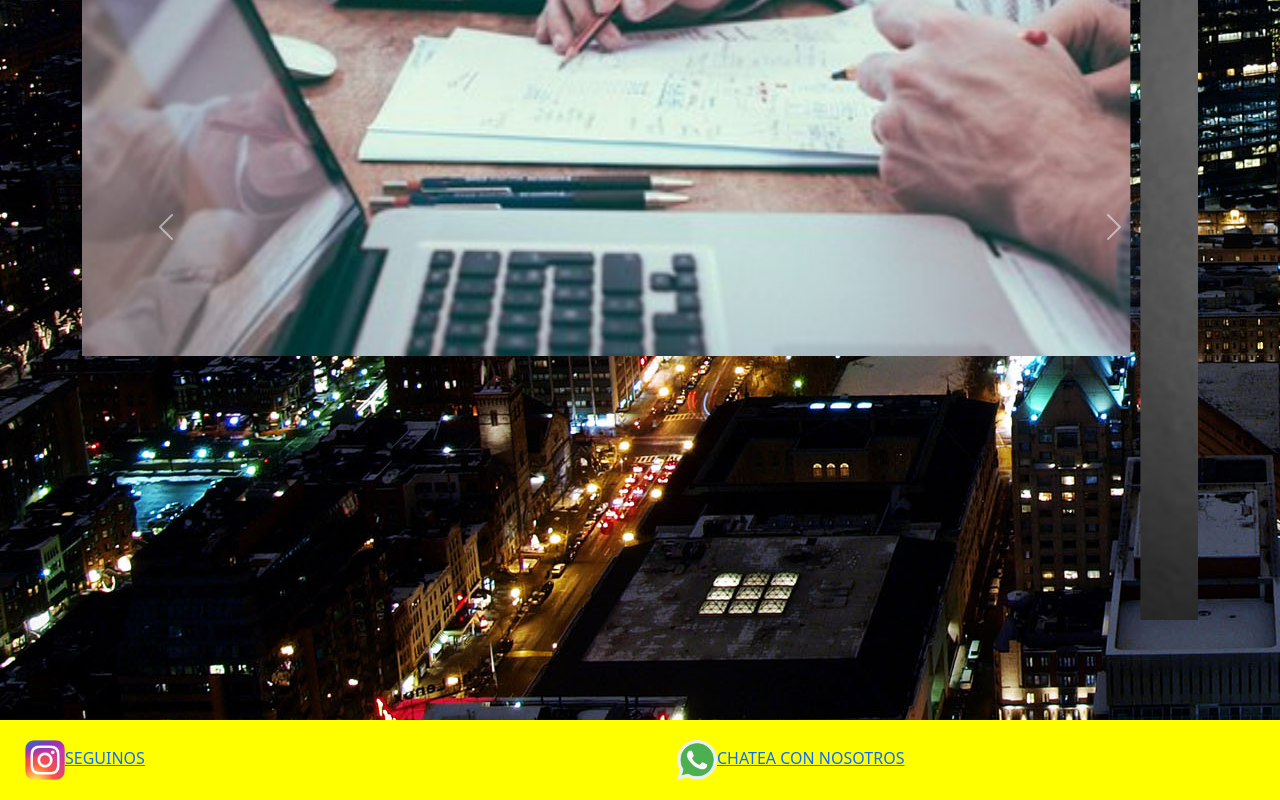
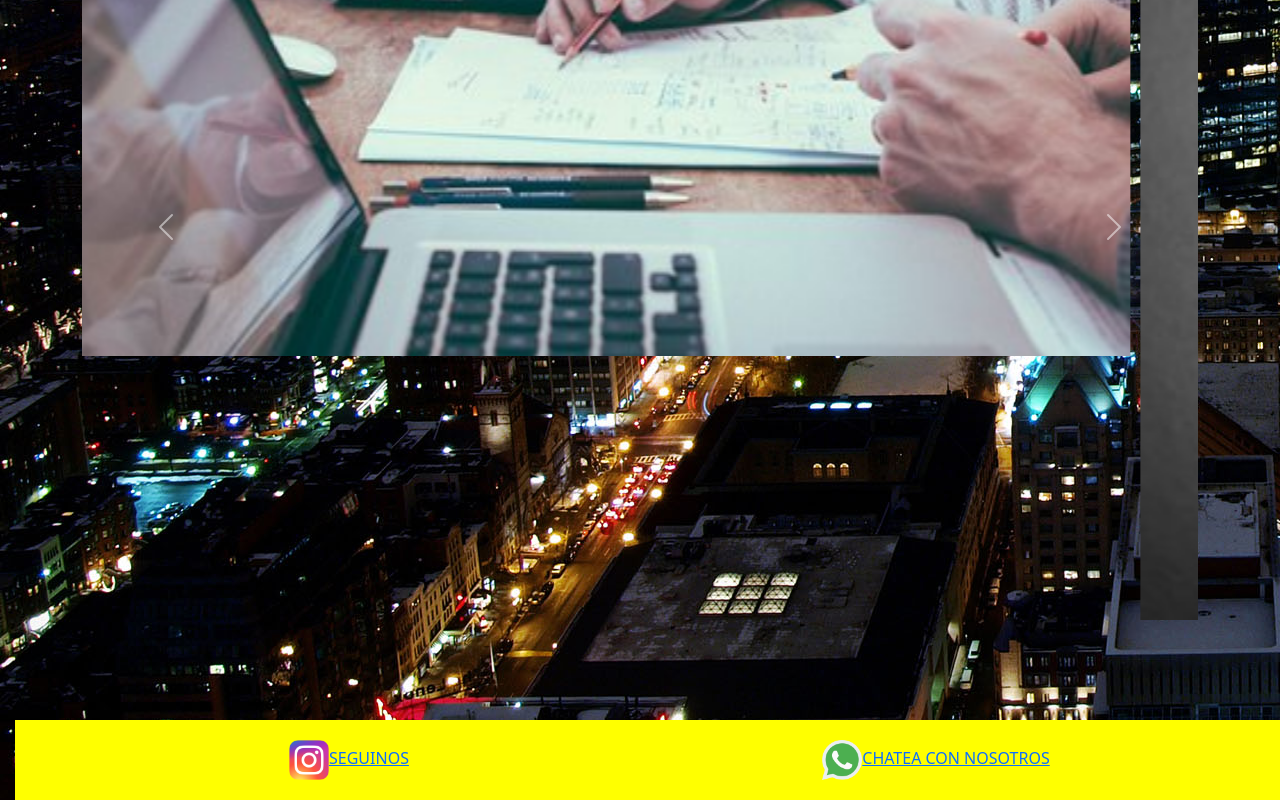
Before and after one commit to mati-lirosi/lirosi-gestoria-bootstrap1, a website: page index.html in a window 1280 px wide. Shown: the part 602-1402 px from the top of the page. Drawn offline with nearby package versions, Linux system fonts and the light colour scheme.

Commit message:
cambio estillo page

```diff
--- a/css/estilo.css
+++ b/css/estilo.css
@@ -19,9 +19,10 @@ margin-bottom: 60px;
 
 
 .container-footer{background-color: yellow;
-
-    padding-top: 20px;
-    padding-bottom: 20px;
+ justify-content: center;
+    margin-left: 15px;
+    text-align: center;
+    padding: 75px;
 
 
 
@@ -32,7 +33,7 @@ margin-bottom: 60px;
     justify-content: center;
     padding-left: 15px;}
 
-.boton-redes{padding-left: 200px;
+.boton-redes{padding-left: 400px;
 
 
 }
@@ -43,11 +44,11 @@ margin-bottom: 60px;
 padding-right: 5px;
 margin-bottom: 100px;
 }
-.conteiner-footer{background-color: yellow;
-   align-content: center;
+.container-footer{background-color: yellow;
+   padding-left: 40px;
 
-  padding-left: 20px;
-    margin-left: 5px;
+    padding-top: 20px;
+    padding-bottom: 20px;
 
 
 }
```
